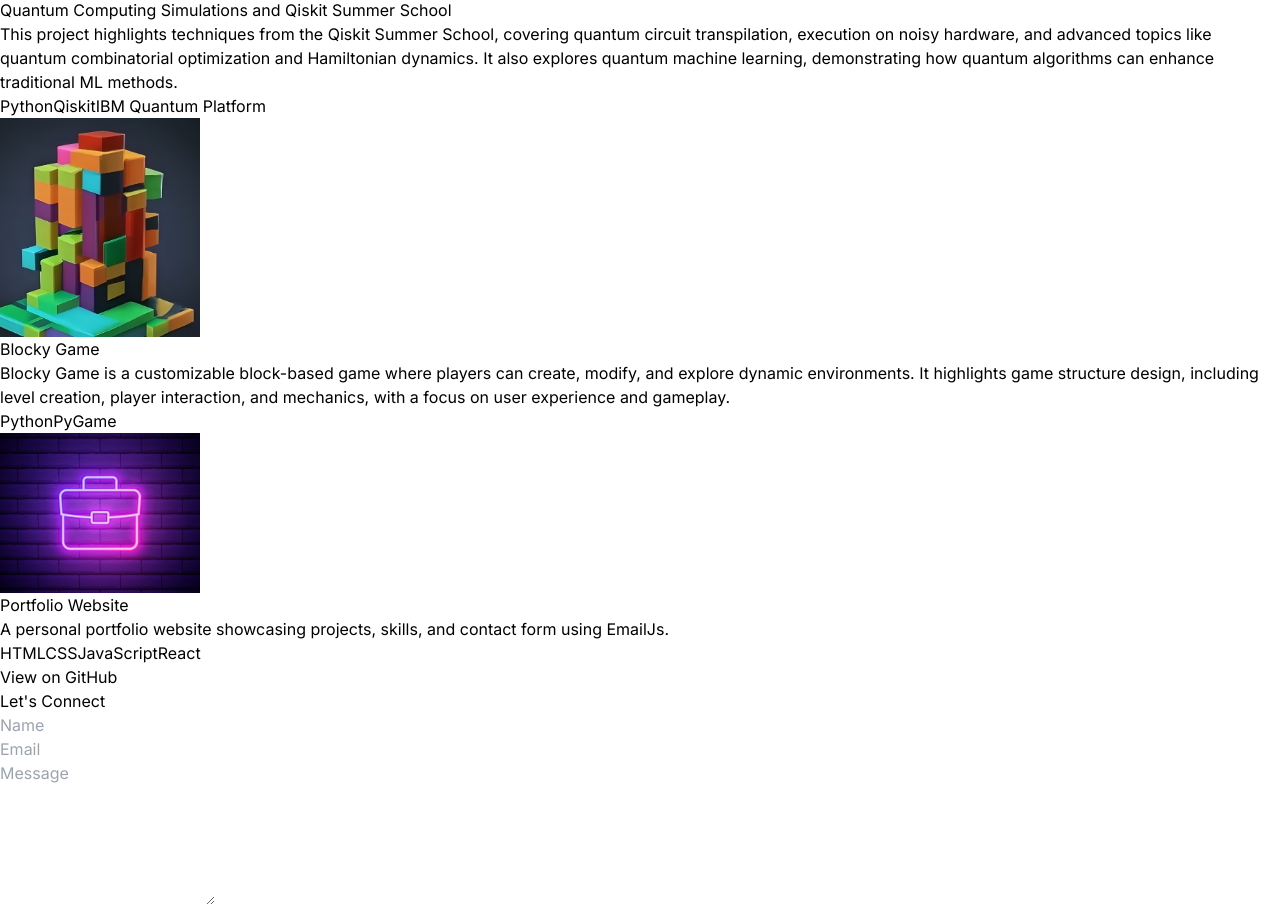
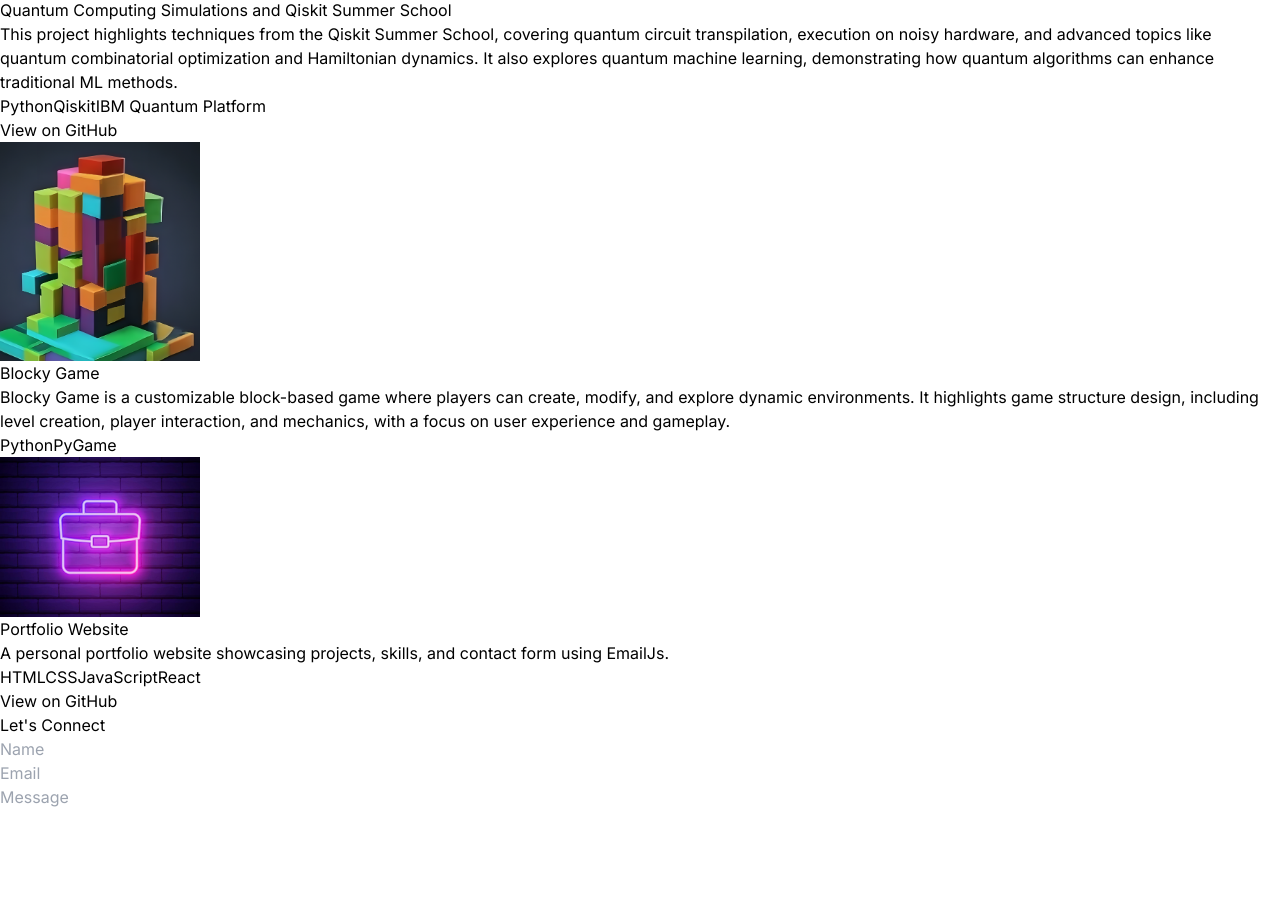
Before and after one commit to ompatech/react-portfolio-om, a React (Vite) app: page / in a window 1280 px wide. Shown: the part 1611-2526 px from the top of the page. Built offline with nearby package versions, Linux system fonts and the light colour scheme.

Commit message:
Add files via upload

```diff
--- a/src/constants/index.js
+++ b/src/constants/index.js
@@ -53,6 +53,7 @@ export const PROJECTS = [
     description:
       "This project highlights techniques from the Qiskit Summer School, covering quantum circuit transpilation, execution on noisy hardware, and advanced topics like quantum combinatorial optimization and Hamiltonian dynamics. It also explores quantum machine learning, demonstrating how quantum algorithms can enhance traditional ML methods.",
     technologies: ["Python", "Qiskit", "IBM Quantum Platform"],
+    link: "https://github.com/ompatech/Qiskit-Global-Summer-School-2024"
   },
   {
     title: "Blocky Game",
```
